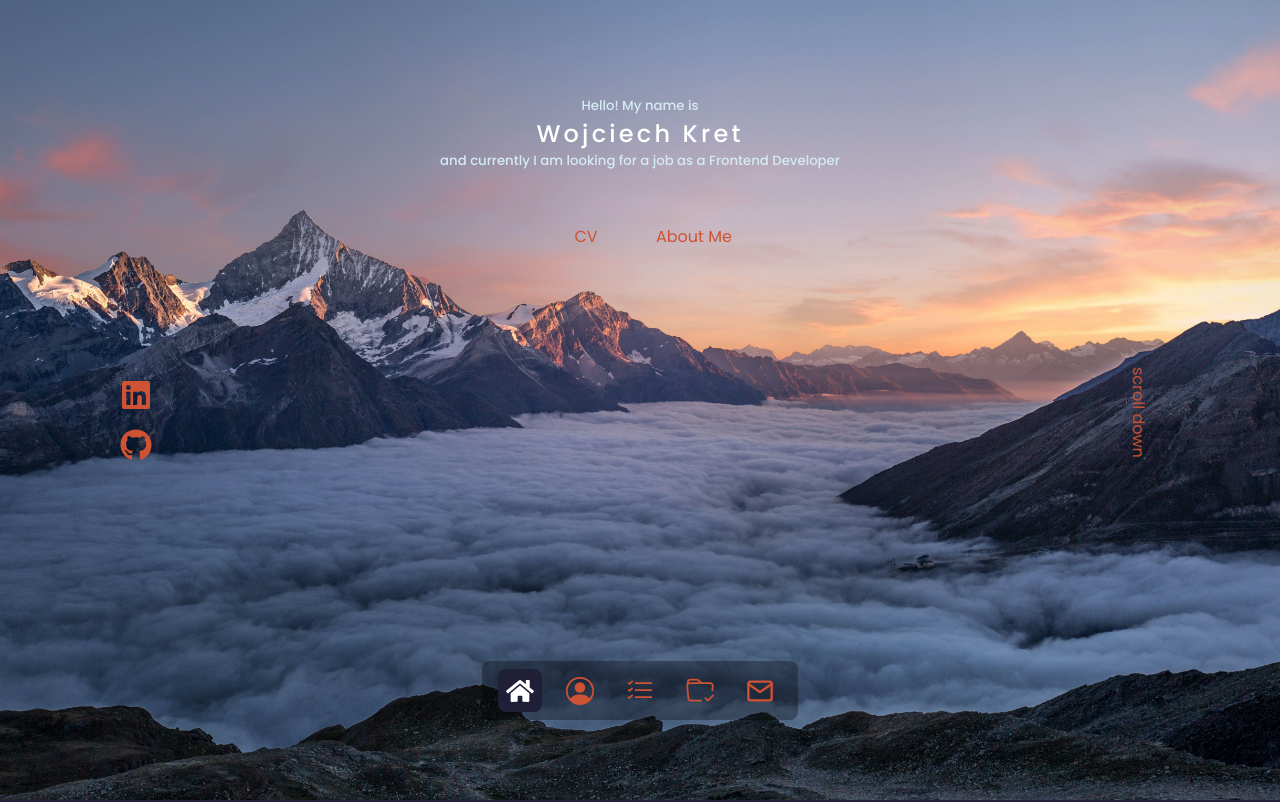
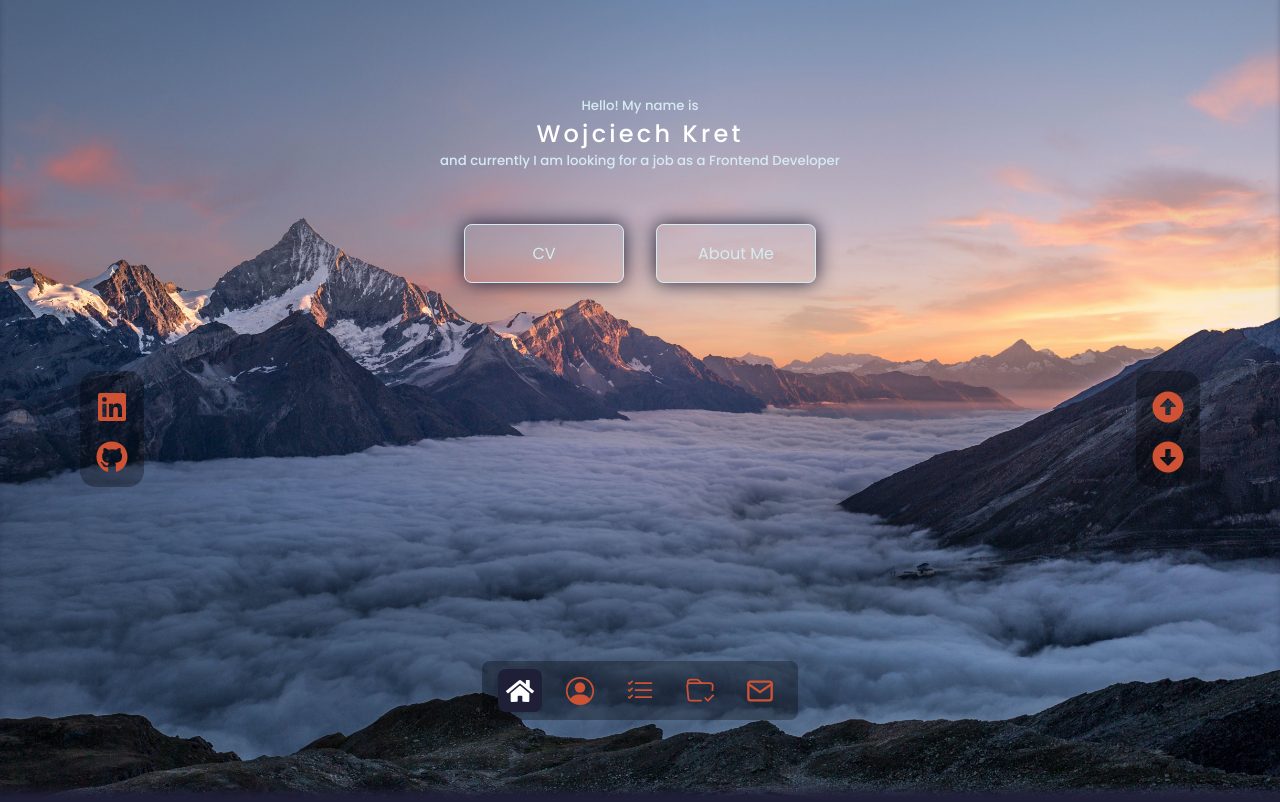
Before and after one commit to wmaKRET/my-page, a React (Create React App) app: page / in a window 1280 px wide. Shown: the top 802 px of the page. Built offline with nearby package versions, Linux system fonts and the light colour scheme.

Commit message:
update Nav component to fit new theme

```diff
--- a/src/components/Navbar.js
+++ b/src/components/Navbar.js
@@ -1,12 +1,12 @@
 import React, { useState, useEffect } from "react"
 
 import { BsPersonCircle, BsListCheck, BsFolderCheck } from "react-icons/bs"
-import { FaHome, FaLinkedin, FaGithub } from "react-icons/fa"
+import { FaHome, FaLinkedin, FaGithub, FaArrowAltCircleUp, FaArrowAltCircleDown } from "react-icons/fa"
 import { FiMail } from "react-icons/fi"
 
 function Navbar() {
     const [activeNavIcon, setActiveNavIcon] = useState('#')
-    const [pageIsLoaded, setPageIsLoaded] = useState(false)
+    const [pageHasLoaded, setPageIsLoaded] = useState(false)
 
     useEffect(() => {
         setTimeout(() => {
@@ -24,10 +24,10 @@ function Navbar() {
         setActiveNavIcon(value)
     }
 
-    function loadPageClass() {
-        return pageIsLoaded
-            ? 'load'
-            : ''
+    function loadSidePanels(panel) {
+        return pageHasLoaded
+            ? `navbar__${panel} load`
+            : `navbar__${panel}`
     }
 
     return (
@@ -69,29 +69,32 @@ function Navbar() {
                     <FiMail size={28} />
                 </a>
             </div>
-            <div className="navbar__socials">
+            <div className={loadSidePanels('socials')}>
                 <a
-                    className={loadPageClass()}
                     href="https://www.linkedin.com/in/wojciech-kret/"
                     target="_blank"
                 >
                     <FaLinkedin />
                 </a>
                 <a
-                    className={loadPageClass()}
                     href="https://github.com/wmaKRET"
                     target="_blank"
                 >
                     <FaGithub />
                 </a>
             </div>
-            <div className="navbar__scroll">
+            <div className={loadSidePanels('scroll')}>
                 <a
-                    className={loadPageClass()}
+                    href="#"
+                    onClick={() => handleNavIconChange('#contact')}
+                >
+                    <FaArrowAltCircleUp />
+                </a>
+                <a
                     href="#contact"
                     onClick={() => handleNavIconChange('#contact')}
                 >
-                    scroll down
+                    <FaArrowAltCircleDown />
                 </a>
             </div>
         </nav>
--- a/src/scss/app.scss
+++ b/src/scss/app.scss
@@ -2,13 +2,13 @@
 
 $background: #1f1f38;
 $background2: #2c2c6c;
-$color: rgb(206, 82, 51);//#3db5ff;
+$color: rgb(206, 82, 51); //#3db5ff;
 $color2: rgba(77, 181, 255, 0.4);
 $white: #ffffff;
-$light: rgb(213, 235, 243);//rgba(255, 255, 255, 0.6);
+$light: rgb(213, 235, 243); //rgba(255, 255, 255, 0.6);
 
 $transition: all 0.4s ease;
-$transition-header: all 1s cubic-bezier(.10,1.1,.10,.90);
+$transition-header: all 1s cubic-bezier(.10, 1.1, .10, .90);
 
 $width-lg: 70%;
 $width-md: 80%;
@@ -29,16 +29,16 @@ html {
 }
 
 * {
+    box-sizing: border-box;
     margin: 0;
     padding: 0;
-    box-sizing: border-box;
     font-family: 'Poppins', sans-serif;
 }
 
 body {
-    background: $background;
+    overflow: hidden;
+    background-color: $background;
     color: $white;
-    overflow: hidden;
 }
 
 section {
@@ -53,8 +53,8 @@ section {
     }
 
     &>h5 {
+        color: $light;
         text-align: center;
-        color: $light;
     }
 }
 
@@ -71,7 +71,7 @@ h1 {
     font-size: 2rem;
 }
 
-img {
+img { // ???????????????????
     display: block;
     height: 100%;
     object-fit: cover;
@@ -133,28 +133,33 @@ a {
 /* // -- // MIXINS // -- // */
 
 @mixin inset-shadow {
+    position: absolute;
     top: 0;
     right: 0;
     bottom: 0;
     left: 0;
-    position: absolute;
 }
 
 /* // -- // HERO STYLES + MEDIA QUERIES // -- // */
 
 .hero {
-    height: 100vh;
     position: relative;
+    height: 102vh;
     display: flex;
     flex-direction: column;
     align-items: center;
 
-    & > h2 {
+    &>h2 {
         margin-bottom: 0;
     }
 
-    &-margin{
+    &-margin {
         margin: 0 2em 4em 2em;
+    }
+
+    &-shadowbox {
+        @include inset-shadow();
+        box-shadow: inset 0px -30px 10px -5px $background;
     }
 
     &__content {
@@ -162,9 +167,10 @@ a {
         gap: 2em;
         text-align: center;
     }
-}
 
-.btn-hero {
+    &__btn {
+        position: relative;
+        z-index: 1;
         width: 10em;
         padding: 1em 1.5em;
         color: $light;
@@ -175,6 +181,7 @@ a {
         &:hover {
             background-color: $light;
             color: $background;
+        }
     }
 }
 
@@ -229,49 +236,29 @@ a {
         }
     }
 
-    &__socials {
+    &__socials, &__scroll {
         position: fixed;
         top: 50%;
-        z-index: 3;
+        z-index: 2;
         display: flex;
         flex-direction: column;
         scale: 2;
-        // padding: 1em 0.5em;
-        // background-color: rgba(0, 0, 0, 0.3);
-        // border-radius: 0.5em;
-
-        & > a {
+        padding: 0.5em 0.5em 0 0.5em;
+        background-color: rgba(0, 0, 0, 0.3);
+        border-radius: 0.5em;
         transform: translateY(1000px);
+        transition: $transition-header;
     }
 
     .load {
-            transition: $transition-header;
         transform: translateY(0);
-        }
-    }
-
-    &__scroll {
-        position: fixed;
-        top: 50%;
-        z-index: 3;
-        display: flex;
-        transform: rotate(90deg);
-
-        & > a {
-            transform: translateX(1000px);
-        }
-
-        .load {
-            transition: $transition-header;
-            transform: translateX(0);
-        }
     }
 }
 
 @media screen and (min-width: 1025px) {
     .navbar {
         &__socials {
-            left: 8em;
+            left: 6em;
         }
 
         &__scroll {
@@ -283,11 +270,11 @@ a {
 @media screen and (min-width: 601px) and (max-width: 1024px) {
     .navbar {
         &__socials {
-            left: 3em;
+            left: 4em;
         }
 
         &__scroll {
-            right: 1em;
+            right: 4em;
         }
     }
 }
@@ -342,7 +329,7 @@ a {
         border-top-left-radius: 0.5em;
         border-top-right-radius: 0.5em;
 
-        & > h3 {
+        &>h3 {
             padding: 0.5em;
             background-color: $color;
             border-top-left-radius: 0.5em;
@@ -369,7 +356,7 @@ a {
         transition: $transition;
         color: $light;
 
-        & > h4 {
+        &>h4 {
             padding-left: 0.5em;
         }
 
@@ -427,11 +414,11 @@ a {
         border-radius: 0.5em;
         transition: $transition;
 
-        & > h5 {
+        &>h5 {
             color: $light;
         }
 
-        & > a {
+        &>a {
             font-size: 1.25rem;
         }
 
@@ -446,7 +433,8 @@ a {
         gap: 0.75em;
         justify-self: left;
 
-        & > input, textarea {
+        &>input,
+        textarea {
             padding: 0.5em;
             background-color: $background;
             border: 1px solid $color;
@@ -464,12 +452,12 @@ a {
             }
         }
 
-        & > textarea {
+        &>textarea {
             height: 8em;
             resize: none;
         }
 
-        & > button {
+        &>button {
             width: 100%;
             background-color: $background;
             transition: $transition;
@@ -500,7 +488,7 @@ a {
         bottom: 1em;
         right: 2em;
 
-        & > a {
+        &>a {
             padding: 0 1em;
             color: $background;
 
```
Lines whose indentation alone changed are shown as unchanged.
